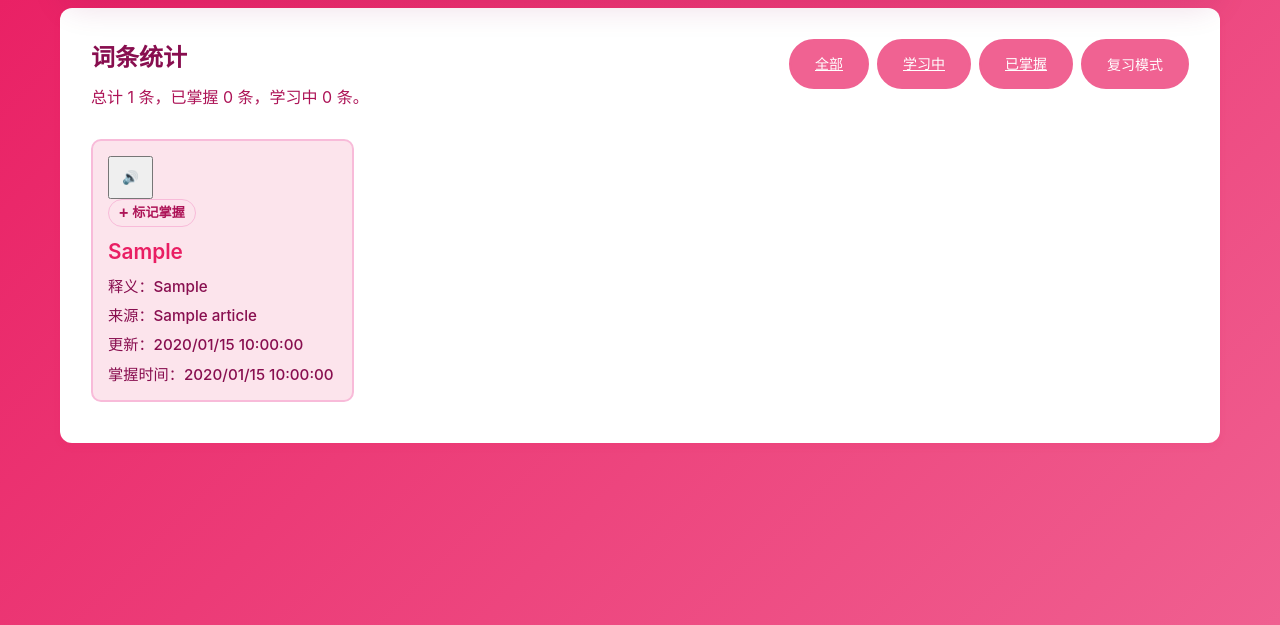
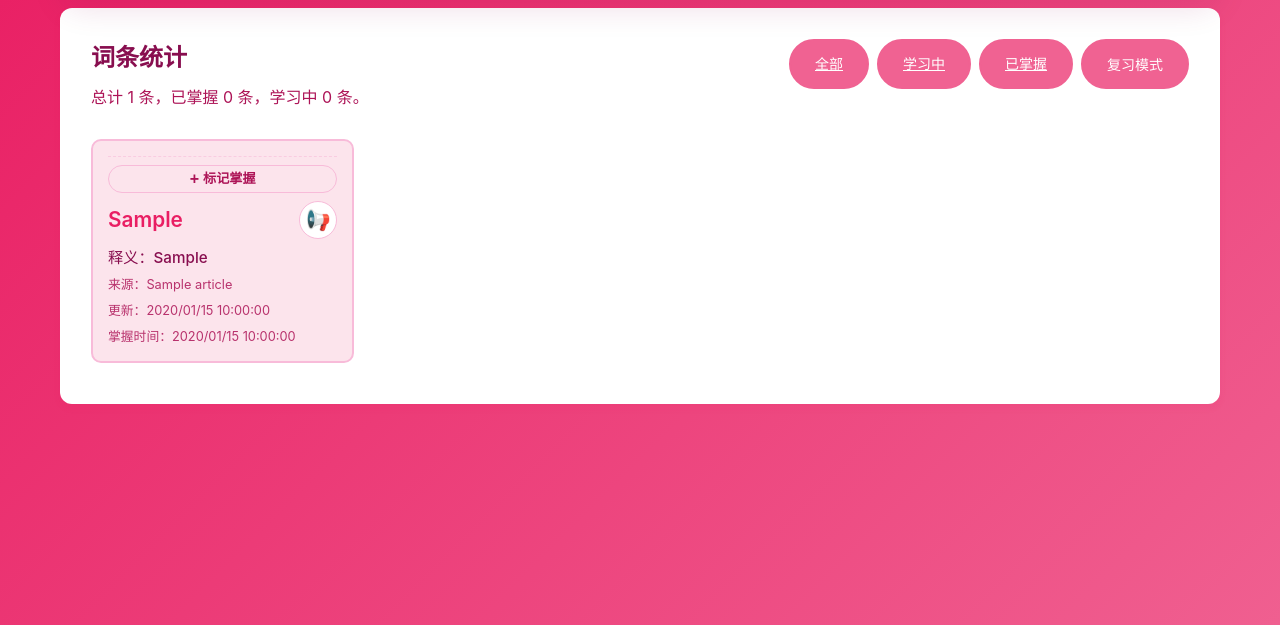
Before and after one commit to buynonsense/YomuTomo, a FastAPI app: page /vocabulary in a window 1280 px wide. Shown: the part 90-715 px from the top of the page. Run offline with FastAPI, Linux system fonts and the light colour scheme; the visitor is signed in with stand-in values (Sample User, id 1); tables that the repository leaves empty hold one stand-in row (values such as "Sample post"); data that the repository does not hold is empty.

Commit message:
redesign(vocab-card): 喇叭 🔊 换 📢 + 重新设计生词卡片布局
旧布局: 喇叭按钮 + 标记掌握按钮 堆在卡片左上角, 单词+释义+元信息按列
排在下方, 信息密度低、操作区占据视觉中心。

新布局 (vocabulary.html / reading.html 同步):
- 第一行: 单词 (主) + 📢 喇叭按钮 (圆形小按钮, 贴右)
  - 喇叭和单词在同一行, 阅读时直接点喇叭听发音
  - 圆形按钮: 白底 + 粉边, 悬浮放大并加粉色阴影
- 释义: 单词下方, 主信息
- 元信息 (来源/时间): 灰色小字, 比释义更弱
- 底部 footer: "标记掌握"/"已掌握" 按钮, 用虚线分隔, 占满卡片底部
  - 卡片高度不一时, footer 用 margin-top: auto 顶到下沿, 视觉对齐

CSS 新增:
- .vocab-word-row: flex, 单词 + 喇叭 同行
- .vocab-speak-btn: 圆形 38x38, hover scale + 阴影
- .vocab-toggle-form--footer: 顶到卡片底部, 占满宽度
- .vocab-meta: 元信息弱化样式

测试更新 (test_htmx_alpine_vendor.py):
- test_reading_vocab_uses_htmx_form_for_toggle / test_vocabulary_page_...
  * 旧断言: class="vocab-toggle-form" 精确匹配
  * 新断言: 接受 vocab-toggle-form 后面带 --footer 修饰类
  * 加断言: 卡片里有 .vocab-word-row / .vocab-speak-btn / 📢
  * 反向断言: 旧 btn-icon + 🔊 不应再出现在生词卡片

```diff
--- a/static/css/new_style.css
+++ b/static/css/new_style.css
@@ -973,6 +973,78 @@ rt {
   order: 2;
 }
 
+/* 单词 + 喇叭按钮 同行摆放: 单词占主, 喇叭是圆形小按钮贴右 */
+.vocab-word-row {
+  display: flex;
+  align-items: center;
+  justify-content: space-between;
+  gap: 10px;
+  order: 2;
+}
+
+.vocab-word-row .vocab-word {
+  order: initial;
+  flex: 1 1 auto;
+  min-width: 0;
+  word-break: break-word;
+  line-height: 1.3;
+}
+
+/* 喇叭按钮: 圆形透明底, 鼠标悬浮有粉色阴影 */
+.vocab-speak-btn {
+  flex: 0 0 auto;
+  display: inline-flex;
+  align-items: center;
+  justify-content: center;
+  width: 38px;
+  height: 38px;
+  padding: 0;
+  font-size: 1.25rem;
+  line-height: 1;
+  background: #fff;
+  border: 1.5px solid #f8bbd9;
+  border-radius: 50%;
+  cursor: pointer;
+  transition: transform 0.15s ease, background 0.15s ease, box-shadow 0.15s ease;
+}
+
+.vocab-speak-btn:hover {
+  background: #fce4ec;
+  transform: scale(1.08);
+  box-shadow: 0 3px 8px rgba(233, 30, 99, 0.22);
+}
+
+.vocab-speak-btn:active {
+  transform: scale(0.96);
+}
+
+.vocab-speak-btn:focus-visible {
+  outline: 2px solid var(--primary-color);
+  outline-offset: 2px;
+}
+
+/* toggle 表单作为卡片底部 footer: 顶到下沿, 占满宽度 */
+.vocab-toggle-form--footer {
+  display: flex;
+  margin-top: auto;
+  padding-top: 8px;
+  border-top: 1px dashed rgba(248, 187, 217, 0.55);
+}
+
+.vocab-toggle-form--footer .vocab-master-btn {
+  flex: 1 1 auto;
+  width: 100%;
+}
+
+/* 元信息 (来源/时间) 比释义更弱, 灰色小字 */
+.vocab-meta {
+  font-size: 0.8rem;
+  color: var(--text-secondary);
+  opacity: 0.85;
+  line-height: 1.4;
+  order: 4;
+}
+
 .vocab-meaning {
   font-size: 0.95rem;
   color: var(--text-primary);
--- a/templates/vocabulary.html
+++ b/templates/vocabulary.html
@@ -92,7 +92,10 @@
             <div class="vocab-grid vocab-grid--spaced">
               {% for item in vocab_rows %}
             <div class="vocab-item {% if item.status == 'mastered' %}is-mastered{% endif %}" data-vocab-word="{{ item.word }}" data-vocab-mastered="{{ 1 if item.status == 'mastered' else 0 }}">
+              <div class="vocab-word-row">
                 <div class="vocab-word">{{ item.word }}</div>
+                <button type="button" class="vocab-speak-btn" data-vocab-action="speak" aria-label="朗读生词" title="朗读">📢</button>
+              </div>
               {% set _cleaned_meaning = item.meaning | clean_meaning %}
               {% if _cleaned_meaning %}
               <div class="vocab-meaning">释义：{{ _cleaned_meaning }}</div>
@@ -100,18 +103,16 @@
               <div class="vocab-meaning vocab-meaning--missing">释义：<span class="vocab-meaning__dash">—</span></div>
               {% endif %}
               {% if item.article_title %}
-              <div class="vocab-meaning">来源：{{ item.article_title }}</div>
+              <div class="vocab-meta">来源：{{ item.article_title }}</div>
               {% endif %}
               {% if item.updated_at %}
-              <div class="vocab-meaning" data-vocab-updated-at="{{ item.updated_at }}">更新：</div>
+              <div class="vocab-meta" data-vocab-updated-at="{{ item.updated_at }}">更新：</div>
               {% endif %}
               {% if item.mastered_at %}
-              <div class="vocab-meaning" data-vocab-mastered-at="{{ item.mastered_at }}">掌握时间：</div>
+              <div class="vocab-meta" data-vocab-mastered-at="{{ item.mastered_at }}">掌握时间：</div>
               {% endif %}
-              <div class="vocab-actions">
-                <button type="button" class="btn-icon" data-vocab-action="speak" aria-label="朗读生词">🔊</button>
               {# htmx 表单：toggle 提交后整段 form 被 outerHTML 替换，HX-Trigger 同步父级 is-mastered #}
-                <form class="vocab-toggle-form"
+              <form class="vocab-toggle-form vocab-toggle-form--footer"
                     hx-post="/vocabulary/toggle"
                     hx-swap="outerHTML"
                     hx-target="this"
@@ -125,7 +126,6 @@
                         data-vocab-action="toggle-mastered"
                         aria-label="{{ '取消已掌握' if item.status == 'mastered' else '标记为已掌握' }}">{{ '已掌握' if item.status == 'mastered' else '标记掌握' }}</button>
               </form>
-              </div>
             </div>
             {% endfor %}
           </div>
```
Also changed, not shown: templates/reading.html (+4 -4 lines), tests/test_htmx_alpine_vendor.py (+13 -2 lines). Lines whose indentation alone changed are shown as unchanged.
